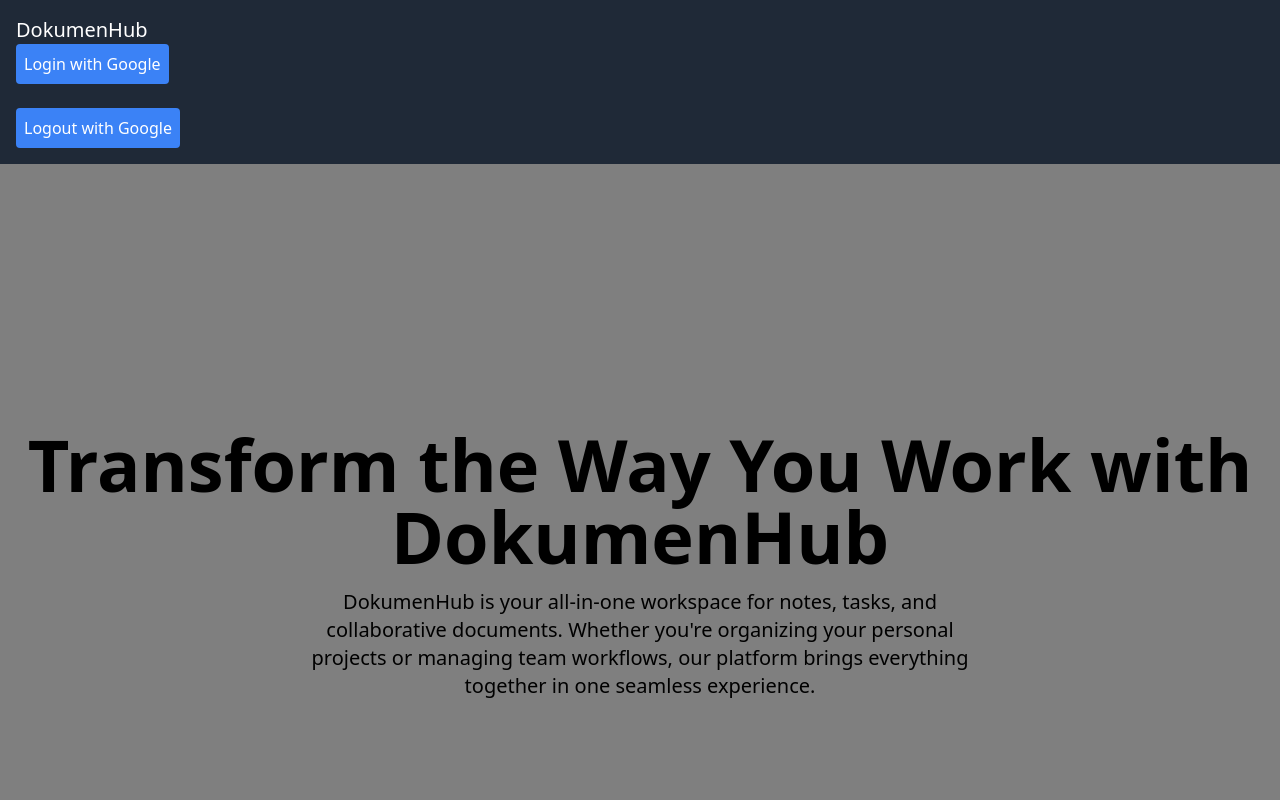
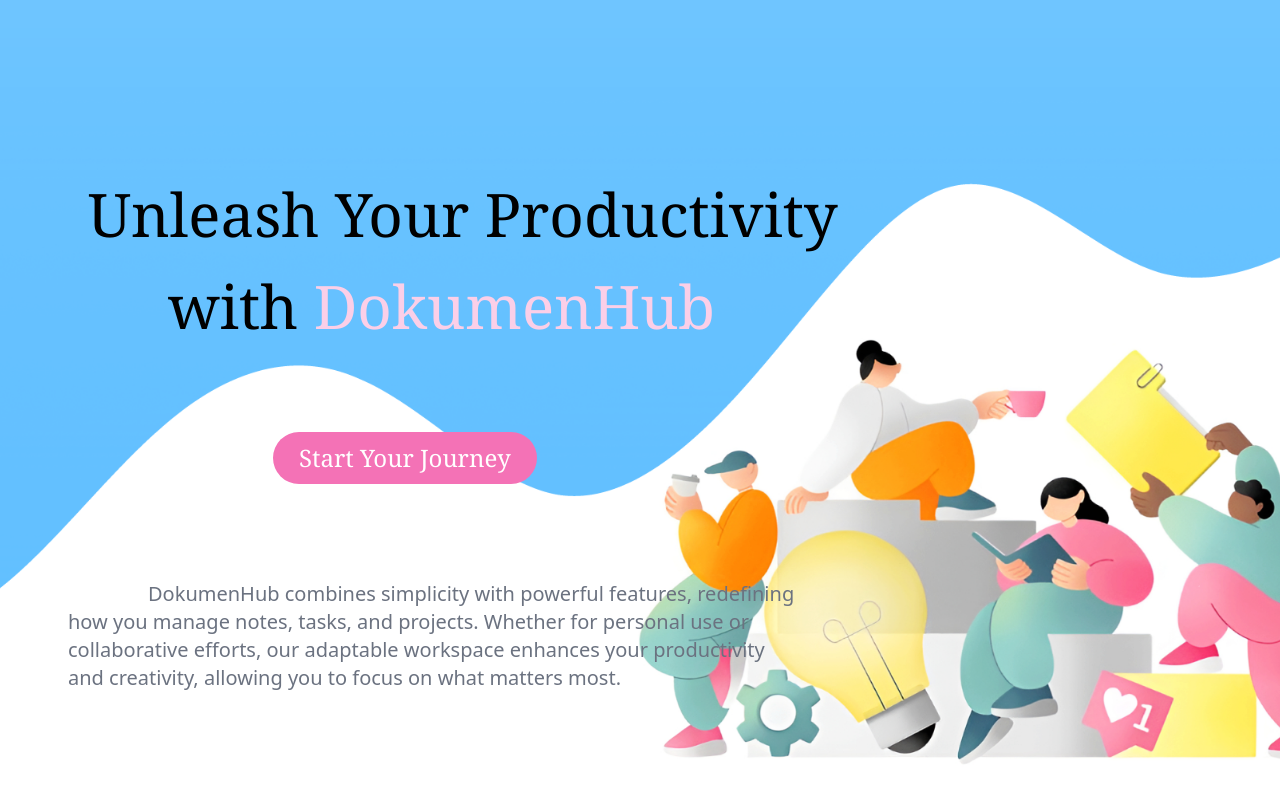
Before and after one commit to Pragati-C19/DokumenHub, a Next.js app: page / in a window 1280 px wide. Shown: the top 800 px of the page. Built offline with nearby package versions, Linux system fonts and the light colour scheme.

Commit message:
💄 hero section of landing page is completed

```diff
--- a/app/components/hero-section.jsx
+++ b/app/components/hero-section.jsx
@@ -1,20 +1,51 @@
 // components/Hero.js
 
-'use client'; // Add this directive to make it a Client Component
+"use client"; // Add this directive to make it a Client Component
 
-import React from 'react';
-import '../styles/HeroSection.module.css'; // Importing CSS module
+import React from "react";
+import Image from "next/image";
+import background from "../public/hero-section-bg2.png";
+import styles from "../styles/HeroSection.module.css";
+import useGoogleLogin from "../hooks/useGoogleLogin";
 
 const HeroSection = () => {
+
+  const { loginWithGoogle, loading, error } = useGoogleLogin();
+
   return (
-    <section className="relative bg-cover bg-center h-screen hero-section-bg-custom-image">
-           <div className="absolute inset-0 bg-black opacity-50"></div> {/* Dark overlay */}
-      <div className="relative z-10 flex flex-col items-center justify-center h-full text-center text-black p-4">
-        <h1 className="text-5xl md:text-7xl font-bold">
-          Transform the Way You Work with DokumenHub
+    <section className="relative h-screen overflow-hidden">
+      <Image
+        alt="Mountains"
+        src={background}
+        placeholder="blur"
+        quality={100}
+        fill
+        sizes="100vw"
+        style={{
+          objectFit: "cover",
+        }}
+      />
+
+      <div className="relative z-10 mt-44 items-left justify-center h-full text-left text-black p-2">
+        <h1 className="text-4xl md:text-6xl font-serif mb-8 px-20">
+          Unleash Your Productivity
         </h1>
-        <p className="mt-4 text-lg md:text-xl max-w-2xl">
-          DokumenHub is your all-in-one workspace for notes, tasks, and collaborative documents. Whether you're organizing your personal projects or managing team workflows, our platform brings everything together in one seamless experience.
+        <h1 className="text-4xl md:text-6xl font-serif px-40">
+          with <span className="text-pink-200">DokumenHub</span>
+        </h1>
+        <button
+          onClick={loginWithGoogle}
+          disabled={loading}
+          className={`${styles.styleButton} bg-pink-400 text-white py-2 px-6 rounded-full hover:bg-pink-500 transition duration-300 text-2xl font-serif mt-24`}>
+          Start Your Journey
+        </button>
+        <p
+          className={`${styles.para} mt-24 text-lg md:text-xl font-sans max-w-4xl text-gray-500 px-20`}>
+          DokumenHub combines simplicity with powerful features, redefining how
+          you manage notes, tasks, and projects. Whether for personal use or
+          collaborative efforts, our adaptable workspace enhances your
+          productivity and creativity, allowing you to focus on what matters
+          most.
         </p>
       </div>
     </section>
--- a/app/page.jsx
+++ b/app/page.jsx
@@ -1,13 +1,11 @@
 // Landing page (for non-logged-in users)
 
-import Header from './components/header'
 import HeroSection from "./components/hero-section"
 import Footer from './components/footer';
 
 export default function LandingPage() {
   return (
     <>
-      <Header />
       <HeroSection />
       <main className="text-3xl font-bold">Hello, DokumenHub!</main>
       <Footer />
--- a/app/styles/HeroSection.module.css
+++ b/app/styles/HeroSection.module.css
@@ -1,5 +1,9 @@
-.heroSectionImg {
-  background-image: url("../public/hero-section-bg.png");
-  background-size: cover;
-  background-position: center;
+.para {
+  text-indent: 4em; /* Adjust the value as needed for indentation */
+  margin-left: -1em;
 }
+
+.styleButton {
+  border: 2px solid transparent;
+  margin-left: 265px;
+}
```
Also changed, not shown: app/public/hero-section-bg.png, app/public/hero-section-bg2.png (added).
